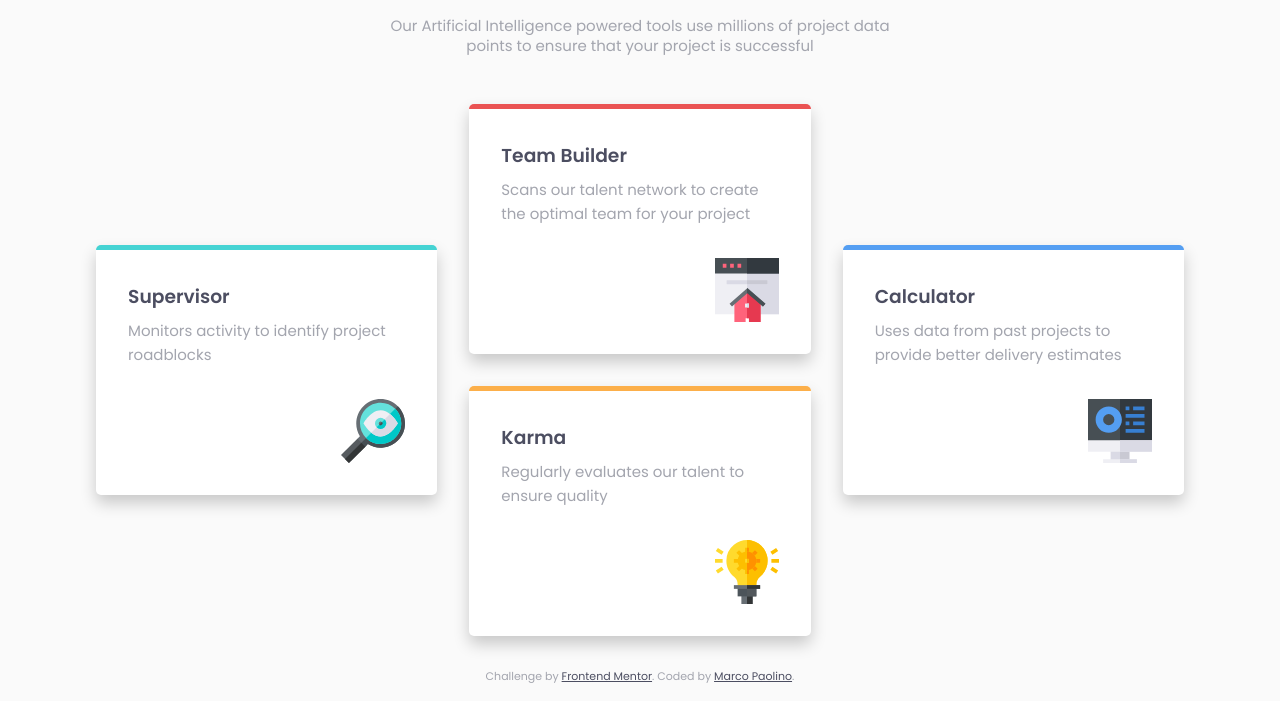
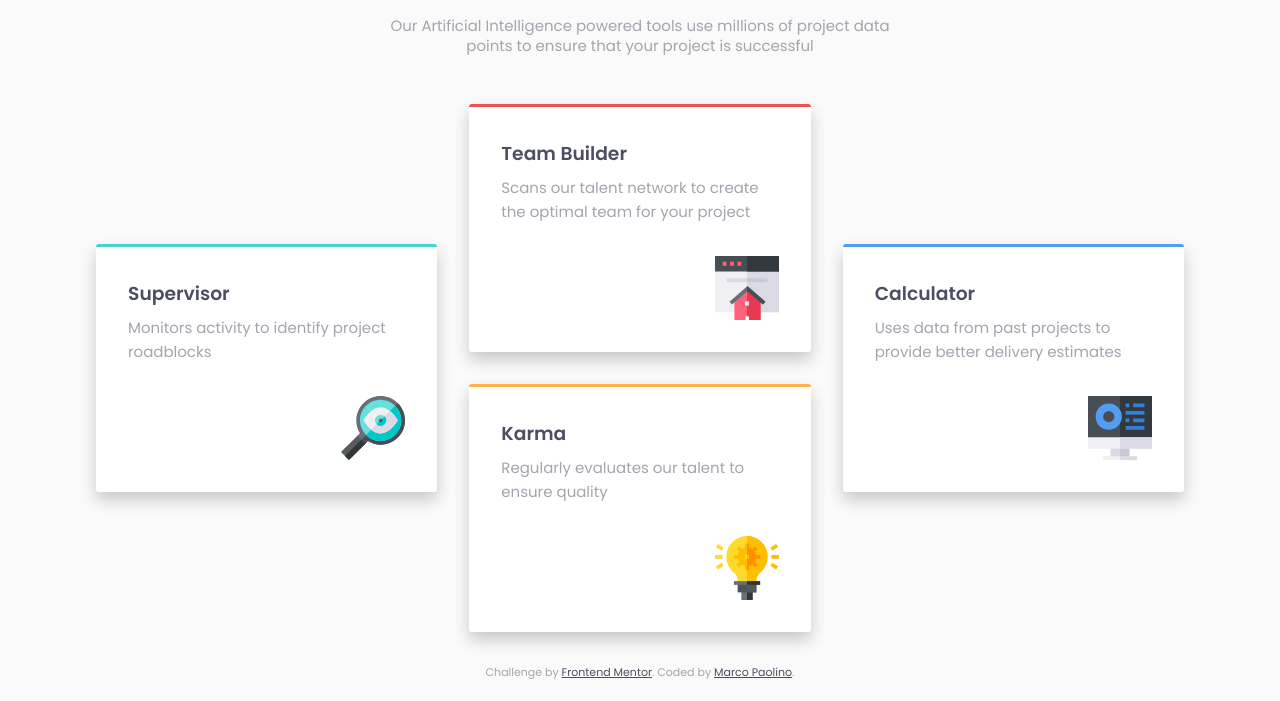
Before and after one commit to Marchino5791/Frontend-Mentor-Four-Card-Feature-Section, a plain HTML site: page index.html in a window 1280 px wide. Shown: the part 158-859 px from the top of the page. Drawn offline with Linux system fonts and the light colour scheme.

Commit message:
Update style.css

```diff
--- a/style.css
+++ b/style.css
@@ -73,9 +73,9 @@ body {
 .card {
   background-color: #ffffff;
   padding: 2rem;
-  border-radius: 5px;
+  border-radius: 3px;
   border-top-style: solid;
-  border-top-width: 5px;
+  border-top-width: 3px;
   box-shadow: var(--shadow);
 }
 
```
